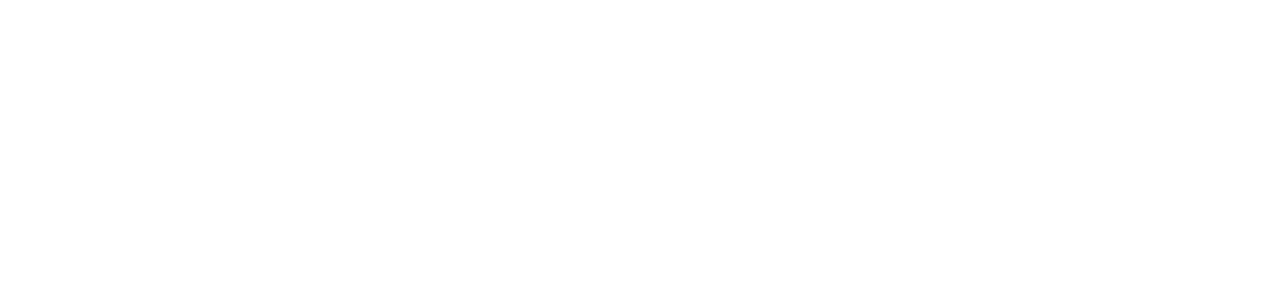
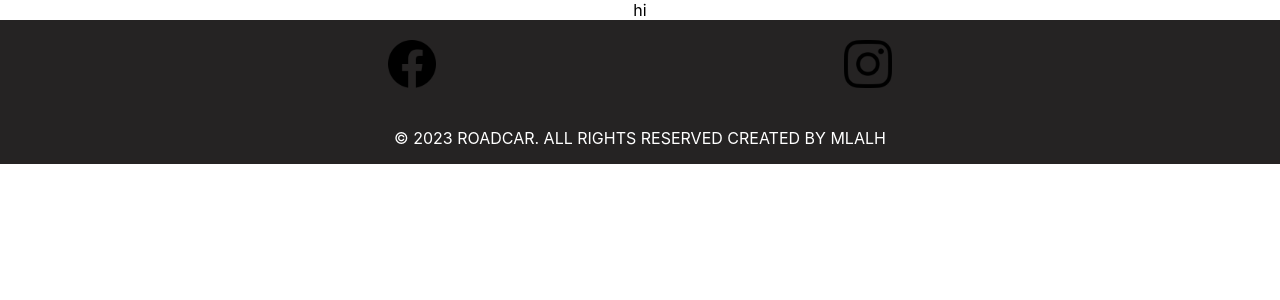
Before and after one commit to HasanKanj/E-commerce-Front-end, a React (Create React App) app: page / in a window 1280 px wide. Shown: the top 300 px of the page. Built offline with nearby package versions, Linux system fonts and the light colour scheme.

Commit message:
footer done

```diff
--- a/src/App.js
+++ b/src/App.js
@@ -1,8 +1,10 @@
 import "./App.css";
+import Footer from './Components/Footer/Footer.jsx'
 
 function App() {
   return <div className="App">
-
+    hi
+    <Footer />
   </div>;
 }
 
--- a/src/Components/Footer/Footer.css
+++ b/src/Components/Footer/Footer.css
@@ -0,0 +1,18 @@
+.footer{
+    background-color: #252323;
+    color: white;
+    display: flex;
+    flex-direction: column;
+}
+.footer-2{
+    display: flex;
+    flex-flow: row wrap;
+    justify-content: space-evenly;
+}
+img{
+    flex-basis:50px;
+    height: 3rem;
+    width:auto;
+    margin: 10px;
+    padding: 10px;
+}
--- a/src/Components/Footer/Footer.jsx
+++ b/src/Components/Footer/Footer.jsx
@@ -0,0 +1,15 @@
+import React from "react";
+import fb from './images/Circled_Facebook_svg-512.webp'
+import instagram from './images/instagram.png'
+import './Footer.css'
+function Footer() {
+  return <div className="footer">
+    <div className="footer-2">
+    <a href=""><img src={fb} alt="" /></a>
+    <a href=""><img src={instagram} alt="" /></a>
+    </div>
+    <p>© 2023 ROADCAR. ALL RIGHTS RESERVED CREATED BY MLALH</p>
+  </div>;
+}
+
+export default Footer;
```
Also changed, not shown: src/Components/Footer/images/Circled_Facebook_svg-512.webp (added), src/Components/Footer/images/instagram.png (added).
